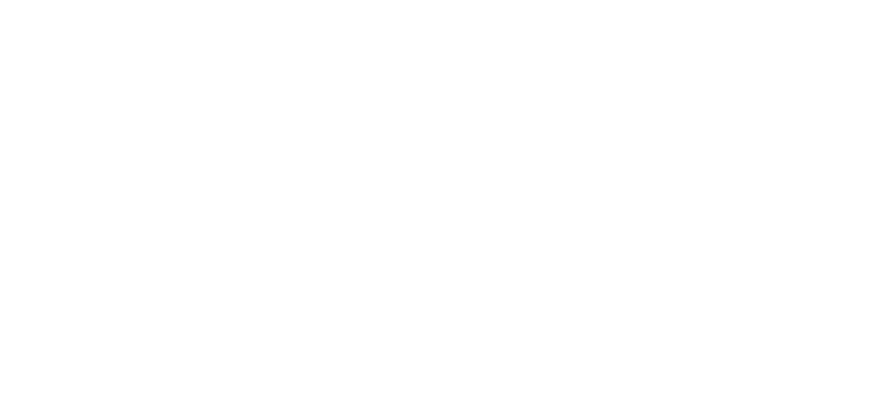
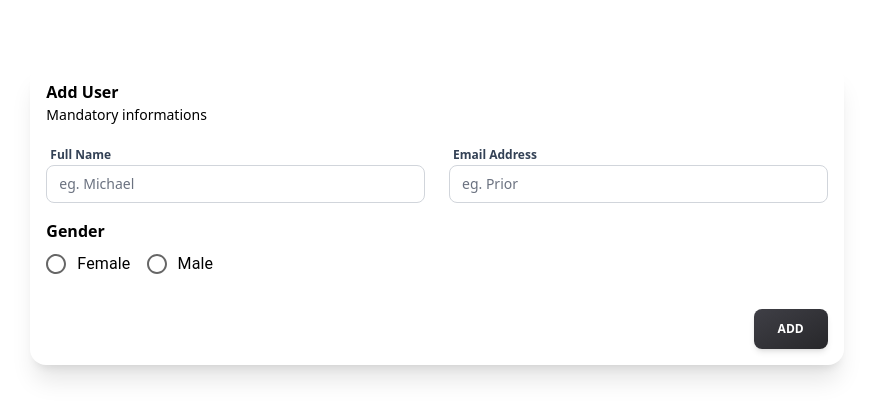
Before and after one commit to nazimameer/userManagement, a React (Vite) app in the folder Client/: page /adduser in a window 1280 px wide. Shown: the top 418 px of the page, without its empty margins (203-1076 px from the left). Built offline with nearby package versions, Linux system fonts and the light colour scheme.

Commit message:
Add user UI

```diff
--- a/Client/src/pages/AddUser.jsx
+++ b/Client/src/pages/AddUser.jsx
@@ -1,10 +1,109 @@
+import {
+  FormControl,
+  Radio,
+  FormControlLabel,
+  RadioGroup,
+} from "@mui/material";
 
 const AddUser = () => {
   return (
-    <div>
+    <div className="flex item-center justify-center">
+      <div className="w-full p-6 mx-auto mt-10 ">
+        <div className="flex flex-wrap -mx-3  ">
+          <div className="w-full max-w-full px-3 flex-0">
+            <div className="mb-12">
+              <div className="flex flex-wrap -mx-3">
+                <div className="w-full max-w-full px-3 m-auto flex-0 lg:w-8/12">
+                  <form className="relative mb-32">
+                    <div
+                      form="user"
+                      className="absolute top-0 left-0 flex flex-col visible w-full h-auto min-w-0 p-4 break-words bg-white border-0 shadow-xl opacity-100  rounded-2xl bg-clip-border"
+                    >
+                      <h5 className="mb-0 font-bold ">Add User</h5>
+                      <p className="mb-0 text-sm leading-normal">
+                        Mandatory informations
+                      </p>
+                      <div>
+                        <div className="flex flex-wrap mt-4 -mx-3">
+                          <div className="w-full max-w-full px-3 flex-0 sm:w-6/12">
+                            <label
+                              className="mb-2 ml-1 text-xs font-bold text-slate-700 "
+                              htmlFor="First Name"
+                            >
+                              Full Name
+                            </label>
+                            <input
+                              type="text"
+                              name="First Name"
+                              placeholder="eg. Michael"
+                              className="focus:shadow-primary-outline  text-sm leading-5.6 ease block w-full appearance-none rounded-lg border border-solid border-gray-300 bg-white bg-clip-padding px-3 py-2 font-normal text-gray-700 outline-none transition-all placeholder:text-gray-500 focus:border-blue-500 focus:outline-none"
+                            />
+                          </div>
+                          <div className="w-full max-w-full px-3 mt-4 flex-0 sm:mt-0 sm:w-6/12">
+                            <label
+                              className="mb-2 ml-1 text-xs font-bold text-slate-700 /80"
+                              htmlFor="Last Name"
+                            >
+                              Email Address
+                            </label>
+                            <input
+                              type="text"
+                              name="Last Name"
+                              placeholder="eg. Prior"
+                              className="focus:shadow-primary-outline  text-sm leading-5.6 ease block w-full appearance-none rounded-lg border border-solid border-gray-300 bg-white bg-clip-padding px-3 py-2 font-normal text-gray-700 outline-none transition-all placeholder:text-gray-500 focus:border-blue-500 focus:outline-none"
+                            />
+                          </div>
+                        </div>
+                        <div className="flex flex-wrap mt-4 -mx-3">
+                          <div className="w-full max-w-full px-3 flex-0 sm:w-6/12">
+                            <FormControl>
+                              <label
+                                id="demo-controlled-radio-buttons-group"
+                                className="text-black font-semibold"
+                              >
+                                Gender
+                              </label>
+                              <RadioGroup
+                                aria-labelledby="demo-controlled-radio-buttons-group"
+                                name="controlled-radio-buttons-group"
+                              >
+                                <div className="flex">
+                                  <FormControlLabel
+                                    value="female"
+                                    control={<Radio />}
+                                    label="Female"
+                                  />
+                                  <FormControlLabel
+                                    value="male"
+                                    control={<Radio />}
+                                    label="Male"
+                                  />
+                                </div>
+                              </RadioGroup>
+                            </FormControl>
+                          </div>
+                        </div>
+                        <div className="flex mt-6">
+                          <button
+                            type="button"
+                            aria-controls="address"
+                            href="/"
+                            className="inline-block px-6 py-3 mb-0 ml-auto text-xs font-bold text-right text-white uppercase align-middle transition-all ease-in border-0 rounded-lg shadow-md cursor-pointer hover:-translate-y-px active:opacity-85 hover:shadow-xs  bg-gradient-to-tl from-zinc-800 to-zinc-700 leading-pro tracking-tight-rem bg-150 bg-x-25"
+                          >
+                            Add
+                          </button>
+                        </div>
+                      </div>
+                    </div>
+                  </form>
+                </div>
+              </div>
+            </div>
+          </div>
+        </div>
+      </div>
+    </div>
+  );
+};
 
-    </div>
-  )
-}
-
-export default AddUser
+export default AddUser;
--- a/Client/src/pages/ListUsers.jsx
+++ b/Client/src/pages/ListUsers.jsx
@@ -1,6 +1,7 @@
 /* eslint-disable react/no-unknown-property */
 import { people } from "../assets";
 import { useEffect, useState } from "react";
+import {useNavigate} from 'react-router-dom'
 import {
   Pagination,
   Button,
@@ -9,6 +10,7 @@
   InputLabel,
 } from "@mui/material";
 const ListUsers = () => {
+  const Navigate = useNavigate()
   const [dropdown, setDropdown] = useState(false);
   useEffect(() => {
   console.log(dropdown)
@@ -16,7 +18,7 @@
   return (
     <div className="w-full p-6 mx-auto bg-[#e9eff3] ">
       <div className="flex justify-between  w-full">
-        <div>
+        <div onClick={()=> Navigate("/adduser")}>
           <Button variant="contained" color="success">
             Add User
           </Button>
```
